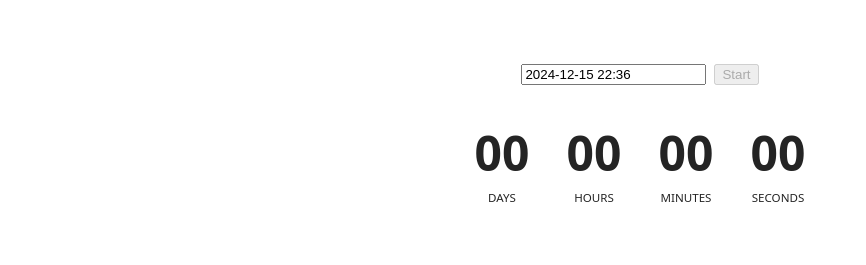
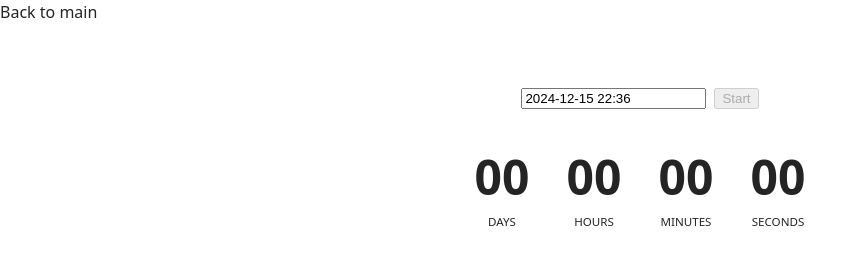
Before and after one commit to Sfilosha/goit-advancedjs-hw-02, a website built with Vite: page src/1-timer.html in a window 1280 px wide. Shown: the whole page, without its empty margins (0-866 px from the left). Built offline with nearby package versions, Linux system fonts and the light colour scheme.

Commit message:
add back to main link

```diff
--- a/src/1-timer.html
+++ b/src/1-timer.html
@@ -13,6 +13,7 @@
     <script type="module" src="./js/1-timer.js" defer></script>
   </head>
   <body>
+    <a href="./index.html">Back to main</a>
     <section class="container">
       <div class="input">
         <input type="text" id="datetime-picker" />
```
Also changed, not shown: src/2-snackbar.html (+1 -0 lines).
